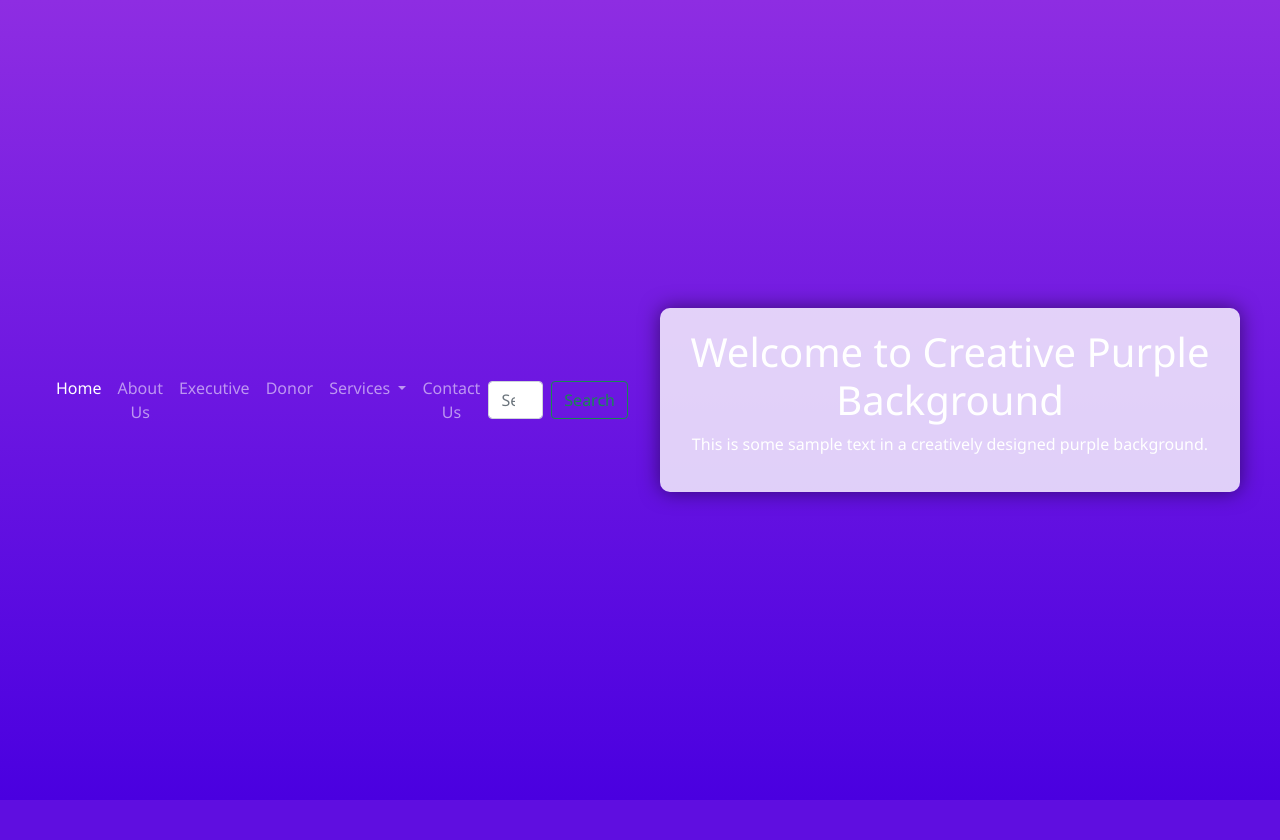
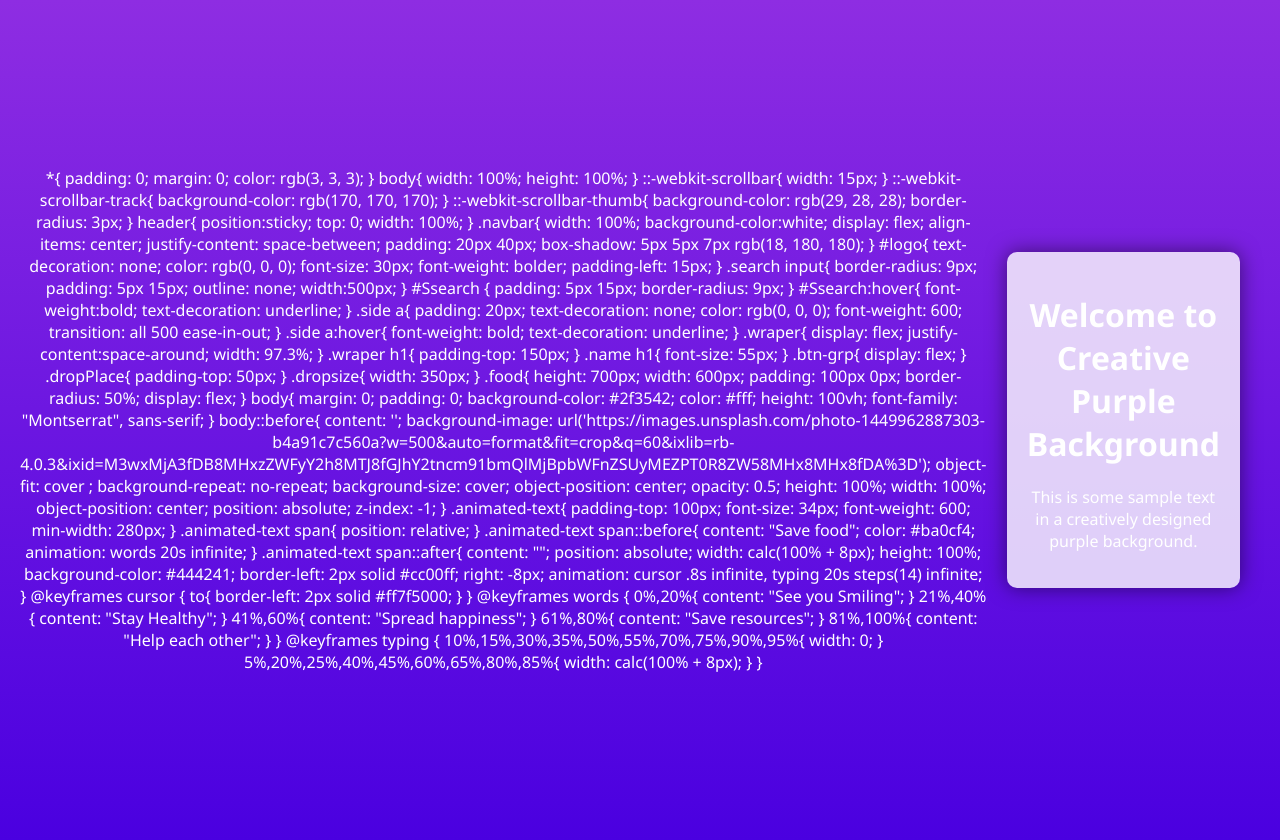
Before and after one commit to ChuckleChic/food-waste-reduction-project, a Django app: page /about in a window 1280 px wide. Before the commit the page ends 800 px from the top, so only its background shows below. Run offline with Django 4.2, Linux system fonts and the light colour scheme.

Commit message:
homepagenew

```diff
--- a/App/templates/base.html
+++ b/App/templates/base.html
@@ -1,63 +1,197 @@
 <!doctype html>
 <html lang="en">
   <head>
-    <!-- Required meta tags -->
-    <meta charset="utf-8">
-    <meta name="viewport" content="width=device-width, initial-scale=1">
+    *{
+      padding: 0;
+      margin: 0;
+      color: rgb(3, 3, 3);
+  }
+  body{
+      width: 100%;
+      height: 100%;
+  }
+  ::-webkit-scrollbar{
+      width: 15px;
+  }
+  ::-webkit-scrollbar-track{
+      background-color: rgb(170, 170, 170);
+  }
+  ::-webkit-scrollbar-thumb{
+      background-color: rgb(29, 28, 28);
+      border-radius: 3px;
+  }
 
-    <!-- Bootstrap CSS -->
-    <link href="https://cdn.jsdelivr.net/npm/bootstrap@5.0.2/dist/css/bootstrap.min.css" rel="stylesheet" integrity="sha384-EVSTQN3/azprG1Anm3QDgpJLIm9Nao0Yz1ztcQTwFspd3yD65VohhpuuCOmLASjC" crossorigin="anonymous">
+  header{
+      position:sticky;
+      top: 0;
+      width: 100%;
 
-    <title>{% block title %} {% endblock title %} | WasteNot WantNot Network </title>
-  </head>
-  <body>
+  }
 
-    <nav class="navbar navbar-expand-lg navbar-dark bg-#4B0082">
+  .navbar{
+      width: 100%;
+      background-color:white;
+      display: flex;
+      align-items: center;
+      justify-content: space-between;
+      padding: 20px 40px;
+      box-shadow: 5px 5px 7px rgb(18, 180, 180);
+  }
 
-      <div class="container-fluid">
-        <a class="navbar-brand" href="#"></a>
-        <button class="navbar-toggler" type="button" data-bs-toggle="collapse" data-bs-target="#navbarSupportedContent" aria-controls="navbarSupportedContent" aria-expanded="false" aria-label="Toggle navigation">
-          <span class="navbar-toggler-icon"></span>
-        </button>
-        <div class="collapse navbar-collapse" id="navbarSupportedContent">
-          <ul class="navbar-nav me-auto mb-2 mb-lg-0">
-            <li class="nav-item">
-              <a class="nav-link active" aria-current="page" href="/">Home</a>
-            </li>
-            <li class="nav-item">
-              <a class="nav-link" href="/about">About Us</a>
-            </li>
-            <li class="nav-item">
-              <a class="nav-link" href="/Executive">Executive</a>
-            </li>
-            <li class="nav-item">
-              <a class="nav-link" href="/donor">Donor</a>
-            </li>
-            <li class="nav-item dropdown">
-              <a class="nav-link dropdown-toggle" href="/services" id="navbarDropdown" role="button" data-bs-toggle="dropdown" aria-expanded="false">
-                Services
-              </a>
-              <ul class="dropdown-menu" aria-labelledby="navbarDropdown">
-                <li><a class="dropdown-item" href="/services">Educational Resources</a></li>
-                <li><a class="dropdown-item" href="/services">Recipe suggestions</a></li>
-                <li><a class="dropdown-item" href="/services">Local Resources</a></li>
-                <li><a class="dropdown-item" href="/services">Local Donation and Composting Information</a></li>
-                <li><hr class="dropdown-divider"></li>
-                <li><a class="dropdown-item" href="/services">Community forum</a></li>
-              </ul>
-            </li>
-            <li class="nav-item">
-              <a class="nav-link" href="/contact">Contact Us</a>
-            </li>
+  #logo{
+      text-decoration: none;
+      color: rgb(0, 0, 0);
+      font-size: 30px;
+      font-weight: bolder;
+      padding-left: 15px;
+  }
 
-          </ul>
-          <form class="d-flex">
-            <input class="form-control me-2" type="search" placeholder="Search" aria-label="Search">
-            <button class="btn btn-outline-success" type="submit">Search</button>
-          </form>
-        </div>
-      </div>
-    </nav>
+  .search input{
+      border-radius: 9px;
+      padding: 5px 15px;
+      outline: none;
+      width:500px;
+  }
+
+  #Ssearch {
+      padding: 5px 15px;
+      border-radius: 9px;
+   }
+   #Ssearch:hover{
+      font-weight:bold;
+      text-decoration: underline;
+   }
+
+  .side a{
+      padding: 20px;
+      text-decoration: none;
+      color: rgb(0, 0, 0);
+      font-weight: 600;
+      transition: all 500 ease-in-out;
+  }
+  .side a:hover{
+      font-weight: bold;
+      text-decoration: underline;
+
+  }
+
+  .wraper{
+      display: flex;
+
+      justify-content:space-around;
+      width: 97.3%;
+  }
+
+  .wraper h1{
+      padding-top: 150px;
+  }
+  .name h1{
+      font-size: 55px;
+  }
+
+  .btn-grp{
+      display: flex;
+
+  }
+  .dropPlace{
+      padding-top: 50px;
+  }
+
+  .dropsize{
+      width: 350px;
+  }
+  .food{
+      height: 700px;
+      width: 600px;
+      padding: 100px 0px;
+      border-radius: 50%;
+      display: flex;
+  }
+
+  body{
+      margin: 0;
+      padding: 0;
+      background-color: #2f3542;
+      color: #fff;
+      height: 100vh;
+      font-family: "Montserrat", sans-serif;
+
+  }
+  body::before{
+      content: '';
+      background-image: url('https://images.unsplash.com/photo-1449962887303-b4a91c7c560a?w=500&auto=format&fit=crop&q=60&ixlib=rb-4.0.3&ixid=M3wxMjA3fDB8MHxzZWFyY2h8MTJ8fGJhY2tncm91bmQlMjBpbWFnZSUyMEZPT0R8ZW58MHx8MHx8fDA%3D');
+      object-fit: cover ;
+      background-repeat: no-repeat;
+      background-size: cover;
+      object-position: center;
+      opacity: 0.5;
+      height: 100%;
+      width: 100%;
+      object-position: center;
+      position: absolute;
+      z-index: -1;
+  }
+
+  .animated-text{
+      padding-top: 100px;
+      font-size: 34px;
+      font-weight: 600;
+      min-width: 280px;
+  }
+
+  .animated-text span{
+      position: relative;
+  }
+
+  .animated-text span::before{
+      content: "Save food";
+      color: #ba0cf4;
+      animation: words 20s infinite;
+  }
+
+  .animated-text span::after{
+      content: "";
+      position: absolute;
+      width: calc(100% + 8px);
+      height: 100%;
+      background-color: #444241;
+      border-left: 2px solid #cc00ff;
+      right: -8px;
+      animation: cursor .8s infinite, typing 20s steps(14) infinite;
+  }
+
+  @keyframes cursor {
+      to{
+          border-left: 2px solid #ff7f5000;
+      }
+  }
+
+  @keyframes words {
+      0%,20%{
+          content: "See you Smiling";
+      }
+      21%,40%{
+          content: "Stay Healthy";
+      }
+      41%,60%{
+          content: "Spread happiness";
+      }
+      61%,80%{
+          content: "Save resources";
+      }
+      81%,100%{
+          content: "Help each other";
+      }
+  }
+
+  @keyframes typing {
+      10%,15%,30%,35%,50%,55%,70%,75%,90%,95%{
+          width: 0;
+      }
+      5%,20%,25%,40%,45%,60%,65%,80%,85%{
+          width: calc(100% + 8px);
+      }
+  }
 
 
 
@@ -69,16 +203,6 @@
 
     {% block body %} {% endblock body %}
 
-    <!-- Optional JavaScript; choose one of the two! -->
-
-    <!-- Option 1: Bootstrap Bundle with Popper -->
-    <script src="https://cdn.jsdelivr.net/npm/bootstrap@5.0.2/dist/js/bootstrap.bundle.min.js" integrity="sha384-MrcW6ZMFYlzcLA8Nl+NtUVF0sA7MsXsP1UyJoMp4YLEuNSfAP+JcXn/tWtIaxVXM" crossorigin="anonymous"></script>
-
-    <!-- Option 2: Separate Popper and Bootstrap JS -->
-    <!--
-    <script src="https://cdn.jsdelivr.net/npm/@popperjs/core@2.9.2/dist/umd/popper.min.js" integrity="sha384-IQsoLXl5PILFhosVNubq5LC7Qb9DXgDA9i+tQ8Zj3iwWAwPtgFTxbJ8NT4GN1R8p" crossorigin="anonymous"></script>
-    <script src="https://cdn.jsdelivr.net/npm/bootstrap@5.0.2/dist/js/bootstrap.min.js" integrity="sha384-cVKIPhGWiC2Al4u+LWgxfKTRIcfu0JTxR+EQDz/bgldoEyl4H0zUF0QKbrJ0EcQF" crossorigin="anonymous"></script>
-    -->
 
 
 {% if messages %}
```
